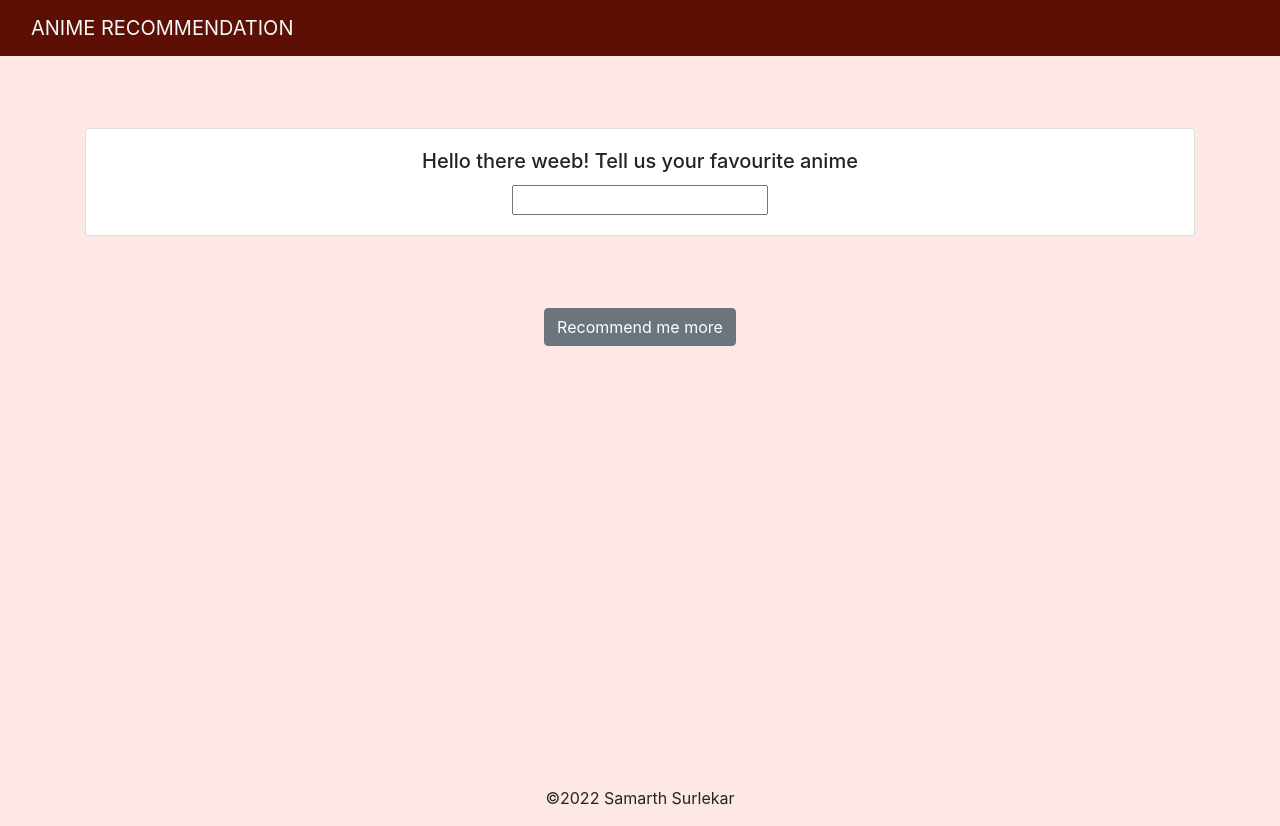
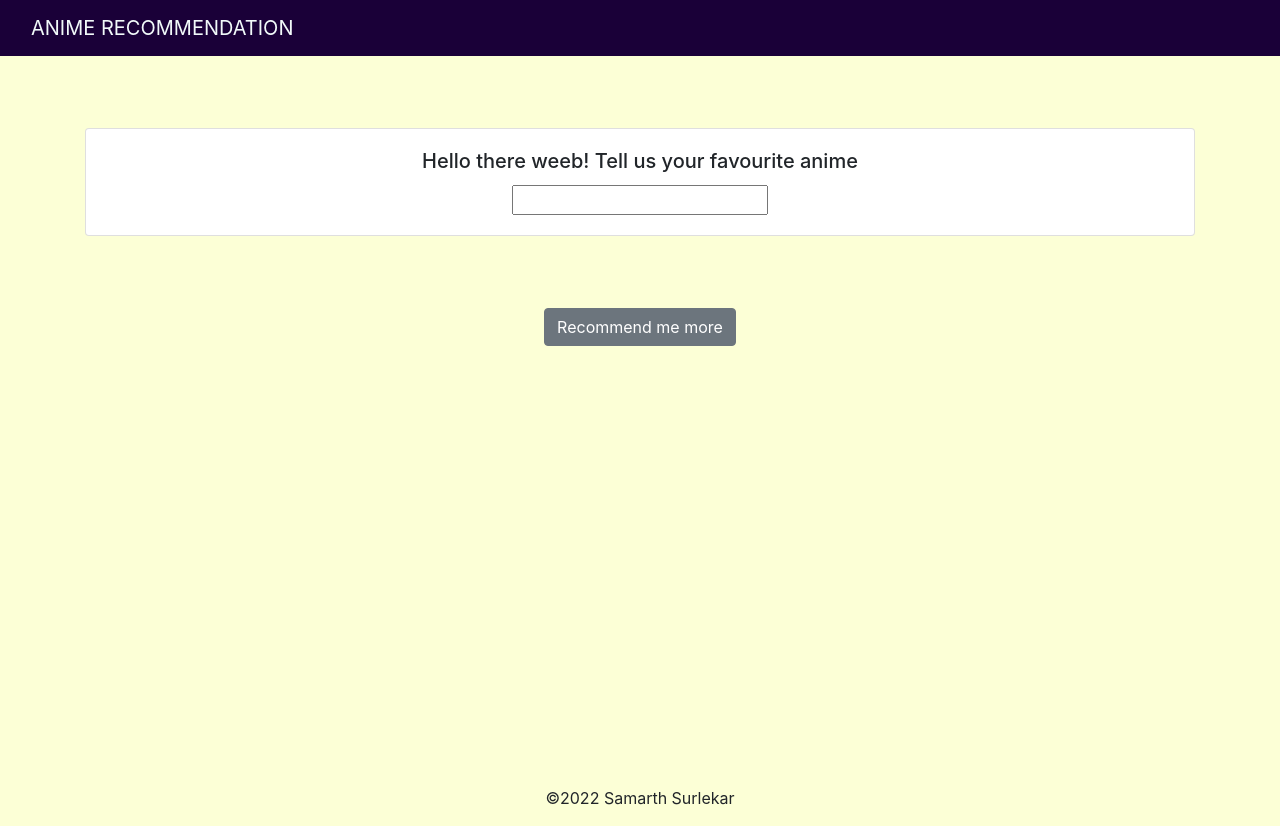
Before and after one commit to so-samarth/anime-recommendation, a Flask app: page / in a window 1280 px wide. Run offline with Flask 2, Linux system fonts and the light colour scheme; some libraries are stand-ins or nearby versions.

Commit message:
Update styles.css

```diff
--- a/static/css/styles.css
+++ b/static/css/styles.css
@@ -1,10 +1,10 @@
 body {
-    background-color: #fdE8e5;
+    background-color: #fcffd6;
     text-align: center;
 }
 
 .navbar {
-    background-color: #5d0f05;
+    background-color: #1a0038;
     text-align: center;
 }
 
```
